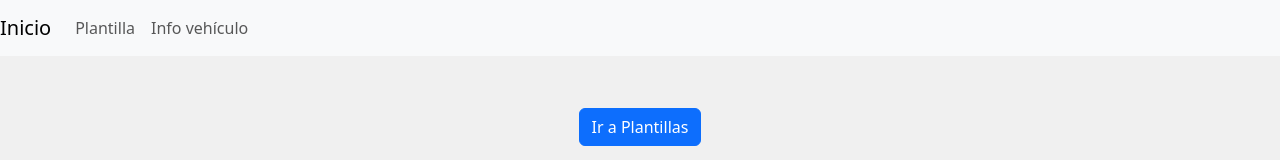
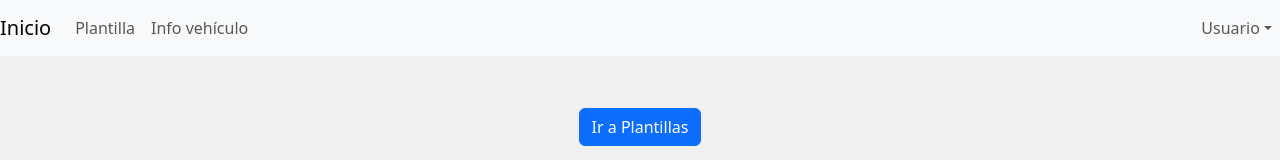
Before and after one commit to falcruzr1785/depositosAF, a React (Vite) app: page / in a window 1280 px wide. Shown: the top 160 px of the page. Built offline with nearby package versions, Linux system fonts and the light colour scheme; no server answers.

Commit message:
visualizacion de login

```diff
--- a/src/components/Navbar.tsx
+++ b/src/components/Navbar.tsx
@@ -92,19 +92,23 @@ export default function AppNavbar() {
 
         {/* Menú usuario lado derecho */}
 
-{isLogged && (
         <Nav className="ms-auto" onSelect={handleSelect}>
+
           <NavDropdown align="end" title={userLabel} id="user-dropdown" autoClose="outside">
+
             <NavDropdown.Item as={NavLink} to="/perfil" onClick={handleSelect}>
               Perfil
             </NavDropdown.Item>
+
             <NavDropdown.Divider />
+             {isLogged && (
             <NavDropdown.Item onClick={handleLogout}>
               Cerrar sesión
             </NavDropdown.Item>
+             )}
           </NavDropdown>
         </Nav>
-)}
+
       </Navbar.Collapse>
     </Navbar>
   );
```
